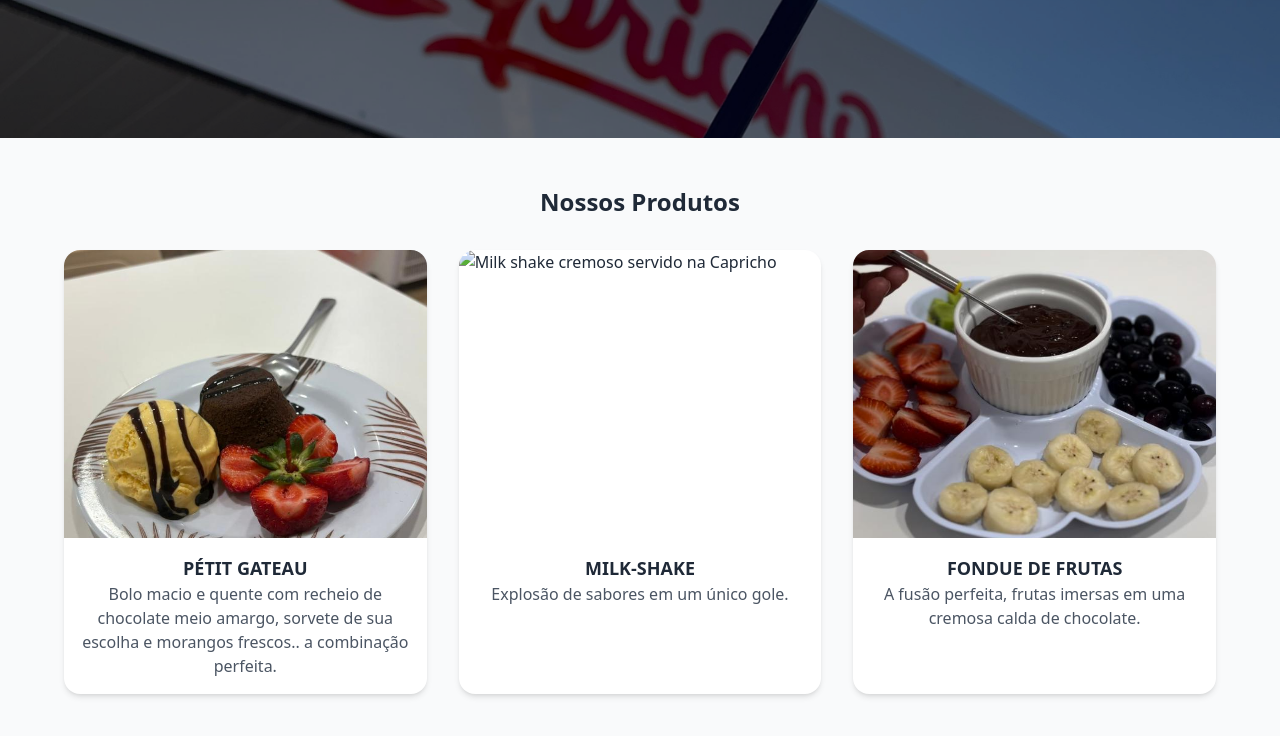
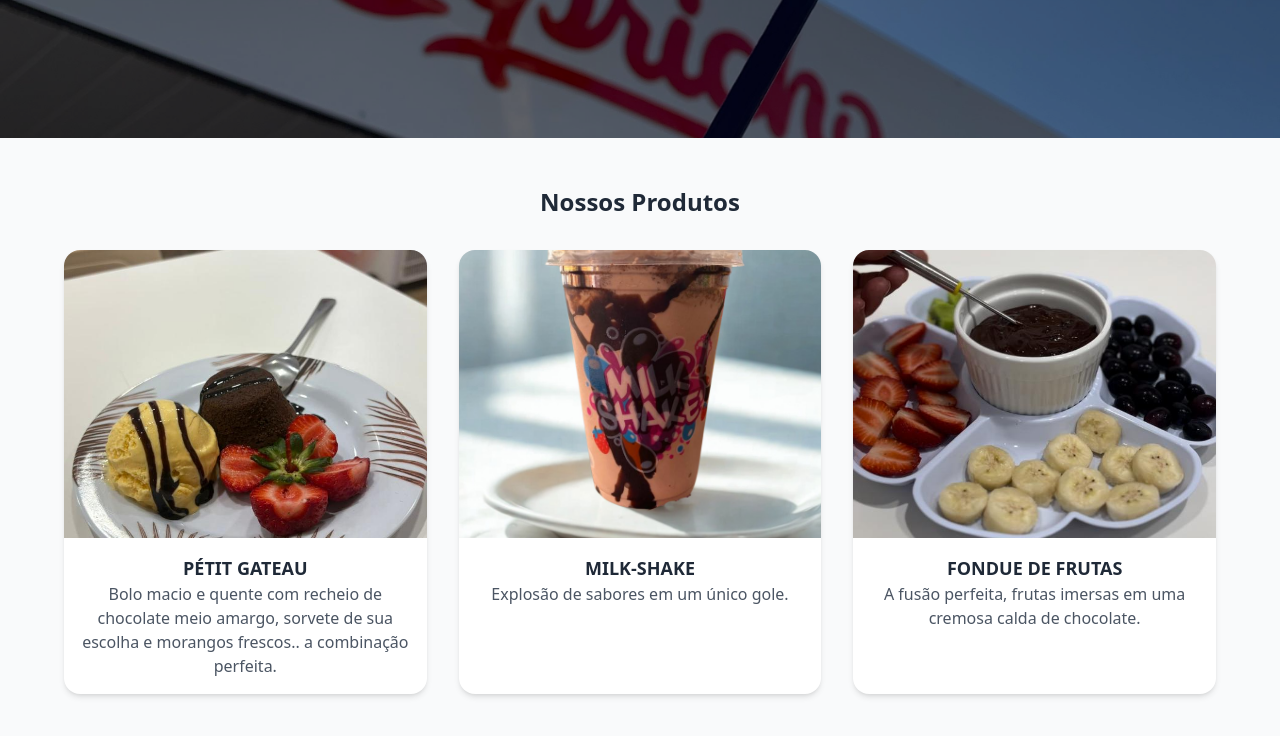
Before and after one commit to PedroDevv1/caprichoirece, a plain HTML site: page index.html in a window 1280 px wide. Shown: the part 358-1094 px from the top of the page. Drawn offline with nearby package versions, Linux system fonts and the light colour scheme.

Commit message:
Update index.html

```diff
--- a/index.html
+++ b/index.html
@@ -46,7 +46,7 @@
 
       <!-- PRODUTO 2 -->
       <div class="bg-white rounded-2xl shadow-md overflow-hidden hover:scale-105 transition">
-        <img src="milk-ovo.png" alt="Milk shake cremoso servido na Capricho"
+        <img src="milk ovo.png" alt="Milk shake cremoso servido na Capricho"
           class="w-full h-56 md:h-64 lg:h-72 object-cover object-center">
         <div class="p-4 text-center">
           <h3 class="text-lg font-semibold">MILK-SHAKE</h3>
```
